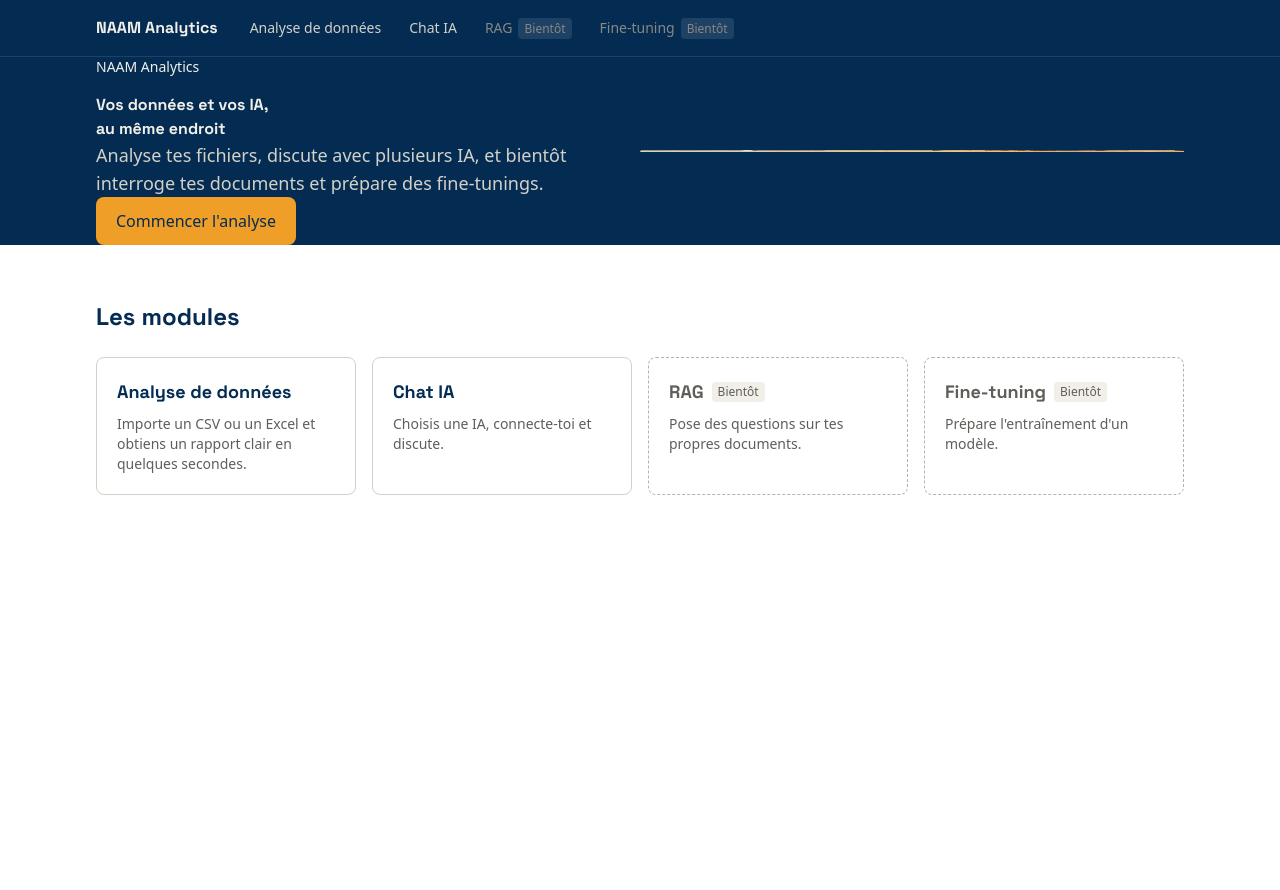
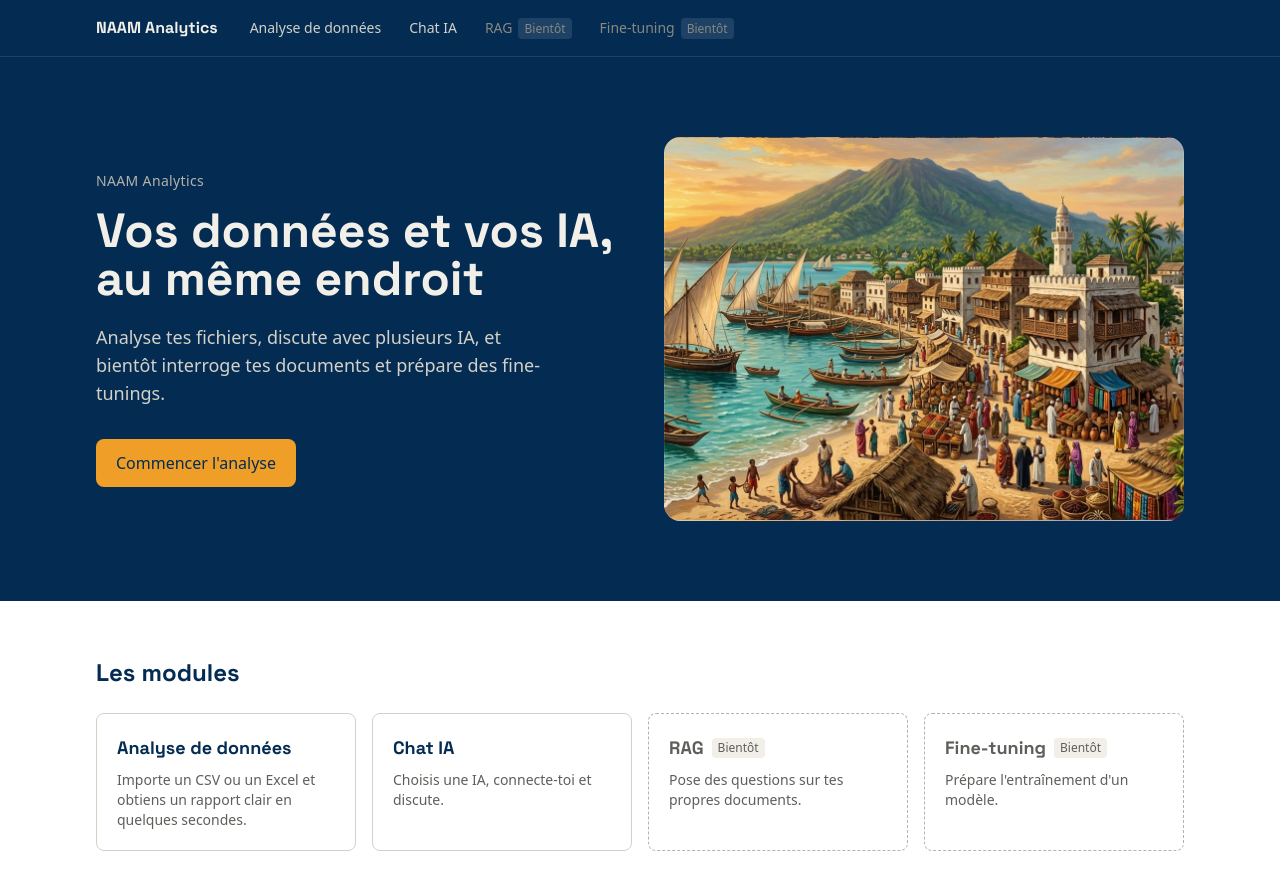
Before and after one commit to nasseme/naam-analytics, a Next.js app in the folder frontend/: page / in a window 1280 px wide. Shown: the top 890 px of the page. Before the commit the page ends 800 px from the top, so only its background shows below. Built offline with nearby package versions, Linux system fonts and the light colour scheme.

Commit message:
resolve tailwind

```diff
--- a/frontend/tailwind.config.js
+++ b/frontend/tailwind.config.js
@@ -1,6 +1,9 @@
 /** @type {import('tailwindcss').Config} */
 module.exports = {
-  content: ["./app/**/*.{js,ts,jsx,tsx}"],
+  content: [
+    "./app/**/*.{js,ts,jsx,tsx}",
+    "./components/**/*.{js,ts,jsx,tsx}",
+  ],
   theme: {
     extend: {
       fontFamily: {
```
